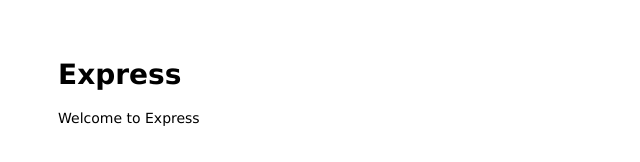
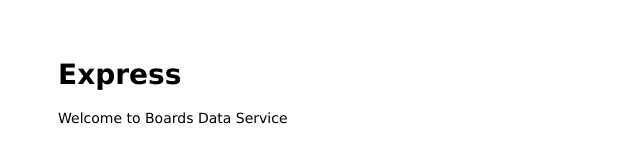
Before and after one commit to Avi-Meshulam/boards-server, a website: page public/index.html in a window 1280 px wide. Shown: the whole page, without its empty margins (0-640 px from the left). Drawn offline with Linux system fonts and the light colour scheme.

Commit message:
change paragraph text

```diff
--- a/public/index.html
+++ b/public/index.html
@@ -7,7 +7,7 @@
 
 <body>
   <h1>Express</h1>
-  <p>Welcome to Express</p>
+  <p>Welcome to Boards Data Service</p>
 </body>
 
 </html>
```
